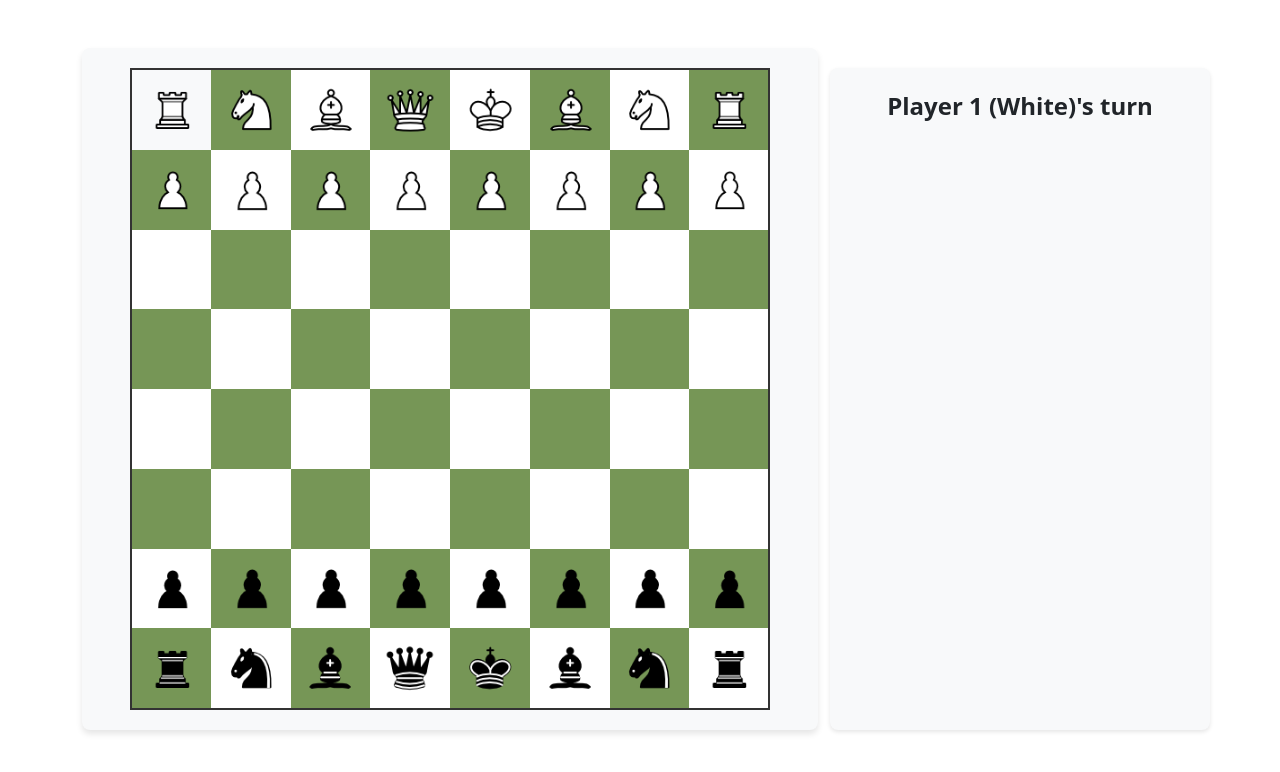
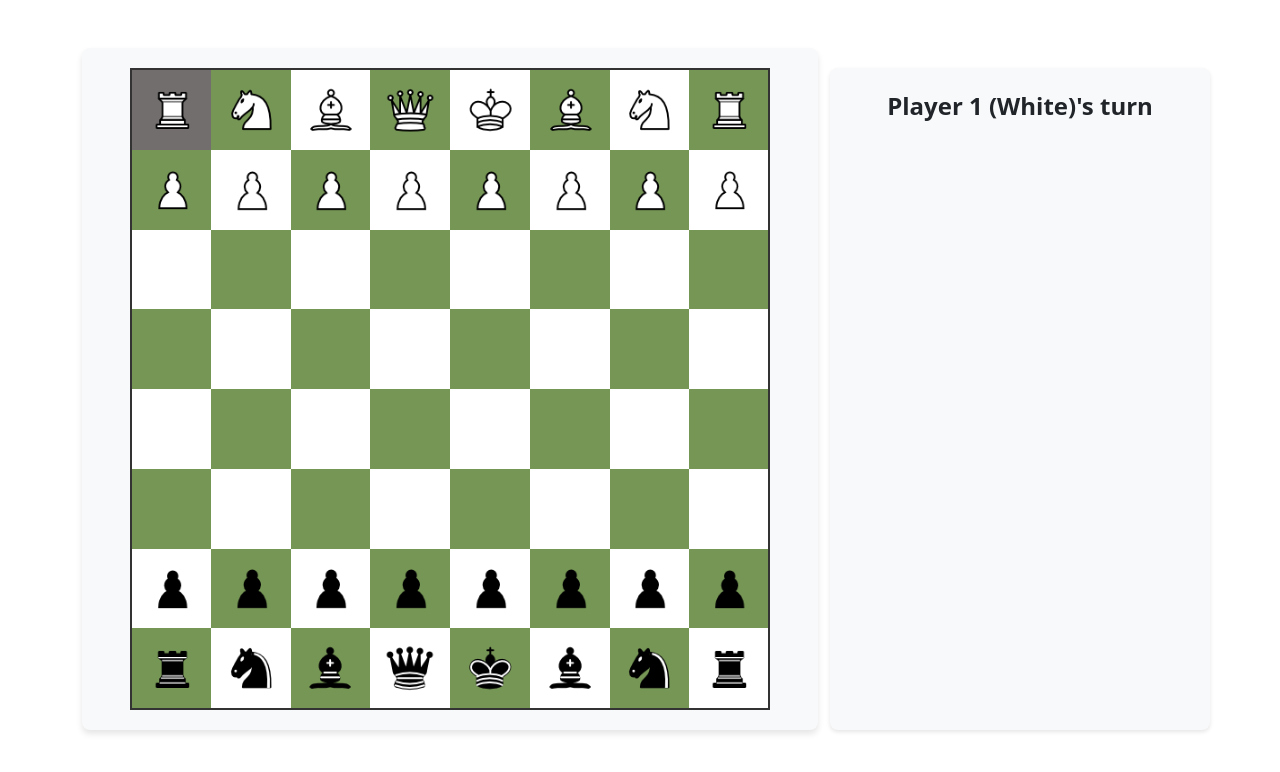
Before and after one commit to rishitaSharma999/chess-js, a plain HTML site: page index.html in a window 1280 px wide. In both pictures the pointer is over the button 171 px from the left and 109 px from the top of the page. Drawn offline with nearby package versions, Linux system fonts and the light colour scheme.

Commit message:
color change

```diff
--- a/style.css
+++ b/style.css
@@ -57,6 +57,12 @@
 /* Remove button outline on focus */
 .btn-fit-td:focus {
   box-shadow: none;
+}
+/* Button hover effect */
+.btn-fit-td:hover {
+  background-color: rgba(61, 56, 56, 0.727); /* Subtle dark overlay */
+  cursor: pointer; /* Changes cursor to pointer on hover */
+  transition: background-color 0.4s ease; /* Smooth transition effect */
 }
 
 /* Image styling within buttons */
```
